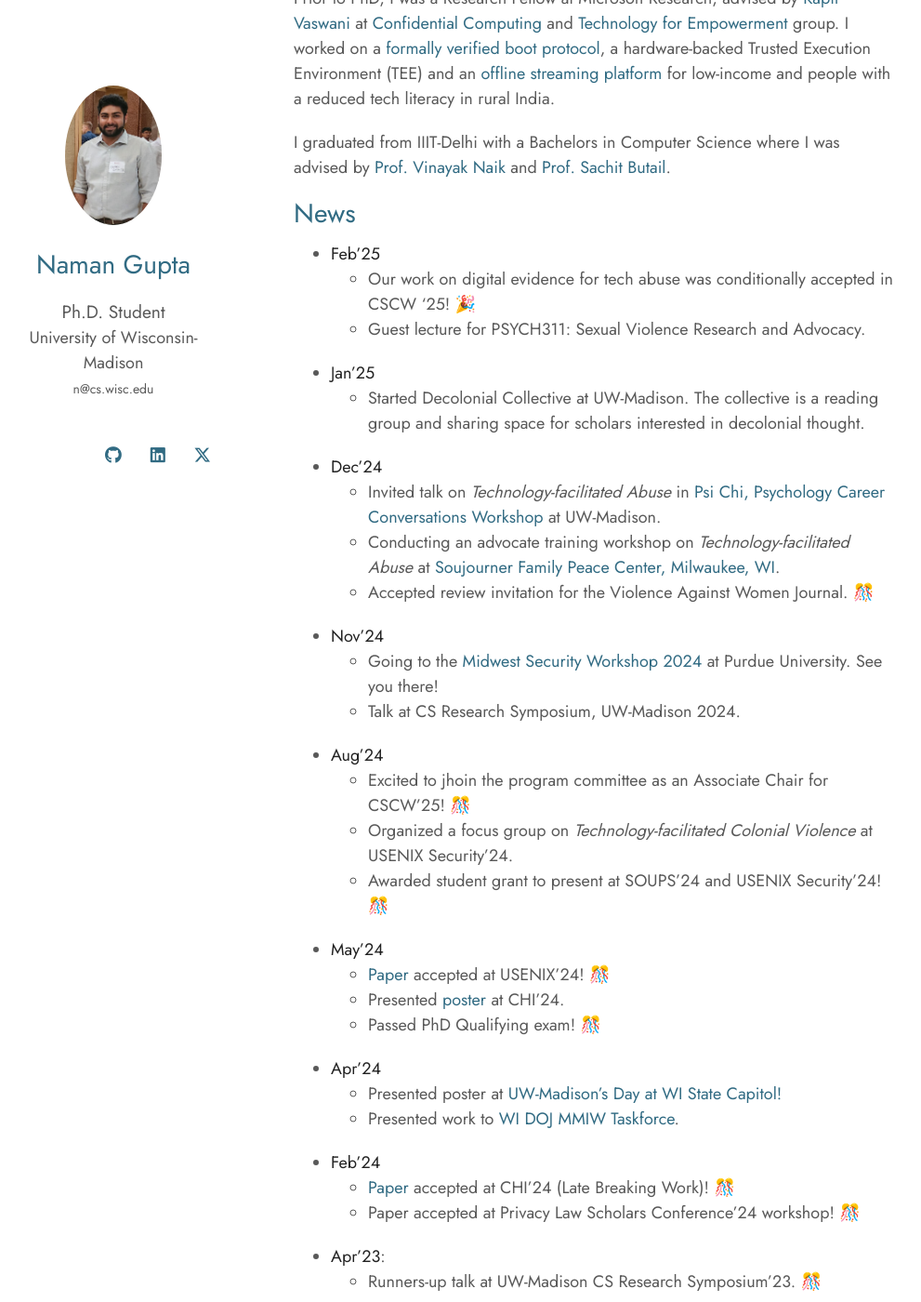
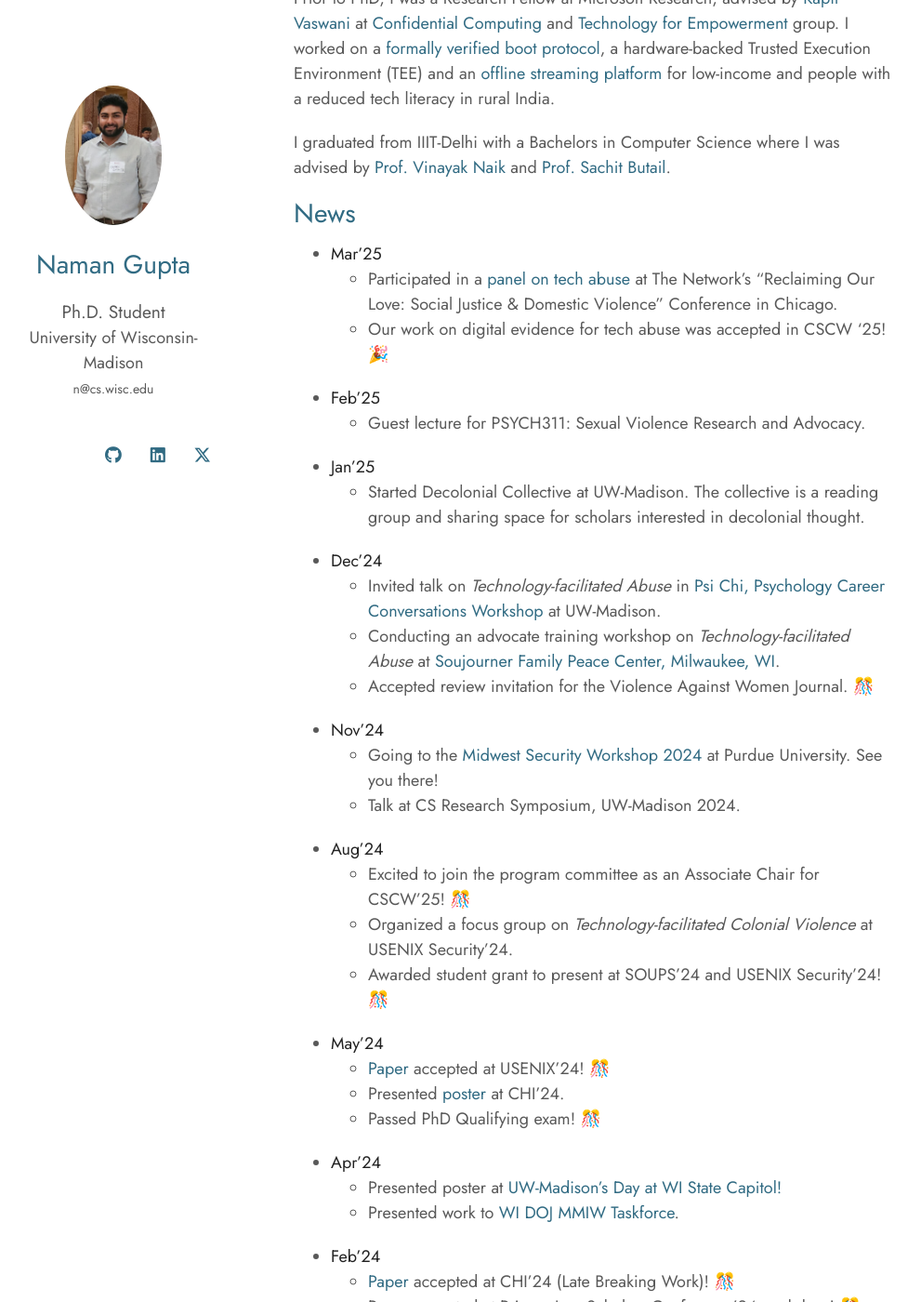
Before and after one commit to naman/naman.github.io, a Jekyll site: the page built from index.md, in a window 1280 px wide and 1400 px high, scrolled down 404 px. Shown: the whole window at 93% size, without its empty margins (154-1145 px from the left). Built offline with Jekyll 4.4.1, drawn with Linux system fonts in a browser that asks for light colours; nearby versions of some CDN libraries; a style sheet for code colours, icons or effects is not loaded.

Commit message:
panel deets

```diff
--- a/index.md
+++ b/index.md
@@ -11,10 +11,11 @@ I graduated from IIIT-Delhi with a Bachelors in Computer Science where I was adv
 
 ## News
 
+- **Mar'25**
+  - Participated in a [panel on tech abuse](https://the-network.org/event/panel-discussion-technology-facilitated-abuse/) at The Network’s “Reclaiming Our Love: Social Justice & Domestic Violence” Conference in Chicago.
+  - Our work on digital evidence for tech abuse was accepted in CSCW ‘25! 🎉
 - **Feb'25**
-  - Our work on digital evidence for tech abuse was conditionally accepted in CSCW ‘25! 🎉
   - Guest lecture for PSYCH311: Sexual Violence Research and Advocacy.
-
 - **Jan'25**
   - Started Decolonial Collective at UW-Madison. The collective is a reading group and sharing space for scholars interested in decolonial thought.
 - **Dec'24**
@@ -25,7 +26,7 @@ I graduated from IIIT-Delhi with a Bachelors in Computer Science where I was adv
   - Going to the [Midwest Security Workshop 2024](https://www.midwestsecurityworkshop.com/agenda.html) at Purdue University. See you there!
   - Talk at CS Research Symposium, UW-Madison 2024.
 - **Aug'24**
-  - Excited to jhoin the program committee as an Associate Chair for CSCW'25! &#127882;
+  - Excited to join the program committee as an Associate Chair for CSCW'25! &#127882;
   - Organized a focus group on *Technology-facilitated Colonial Violence* at USENIX Security'24.
   - Awarded student grant to present at SOUPS'24 and USENIX Security'24! &#127882;
 - **May'24**
```
